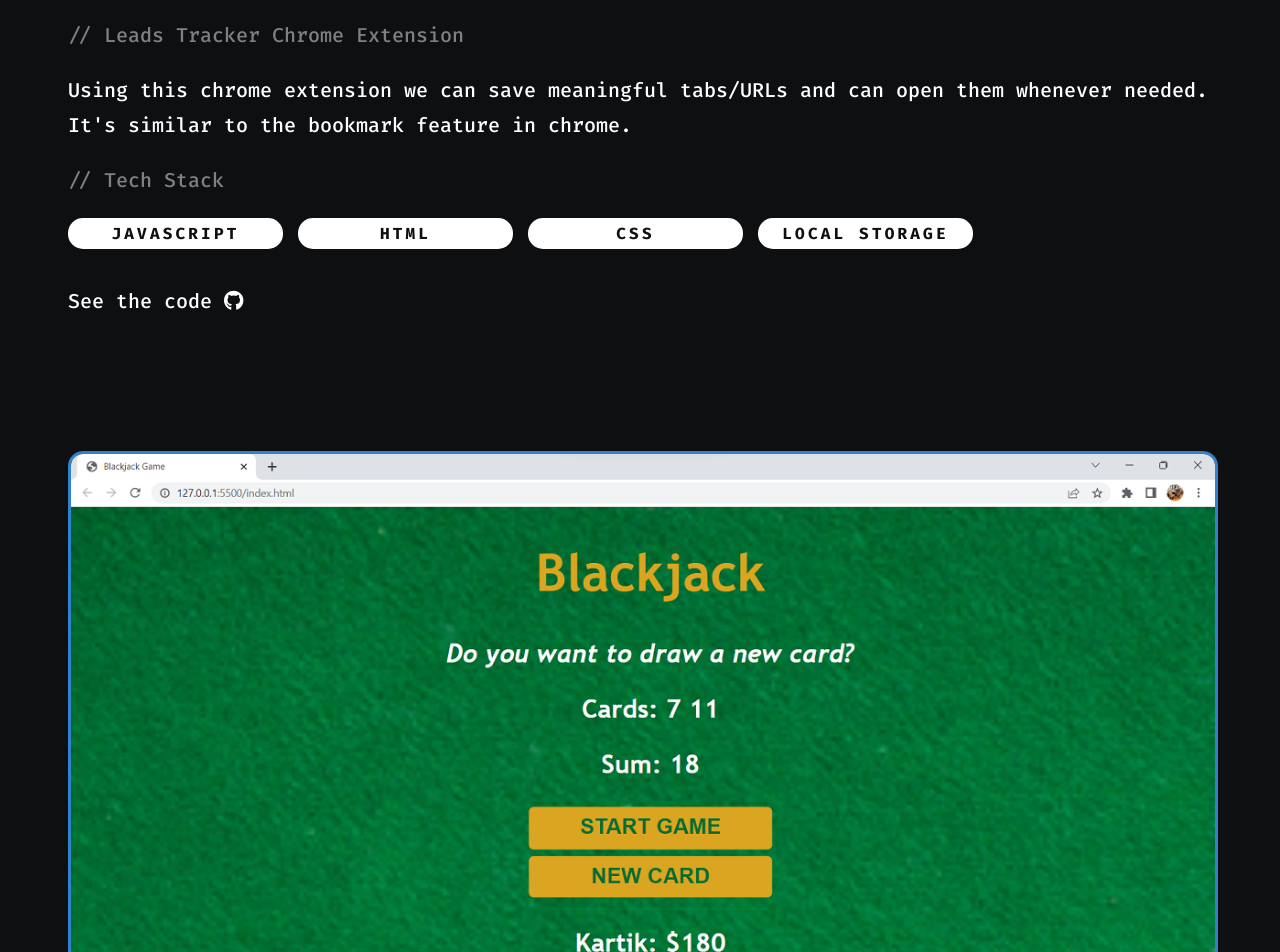
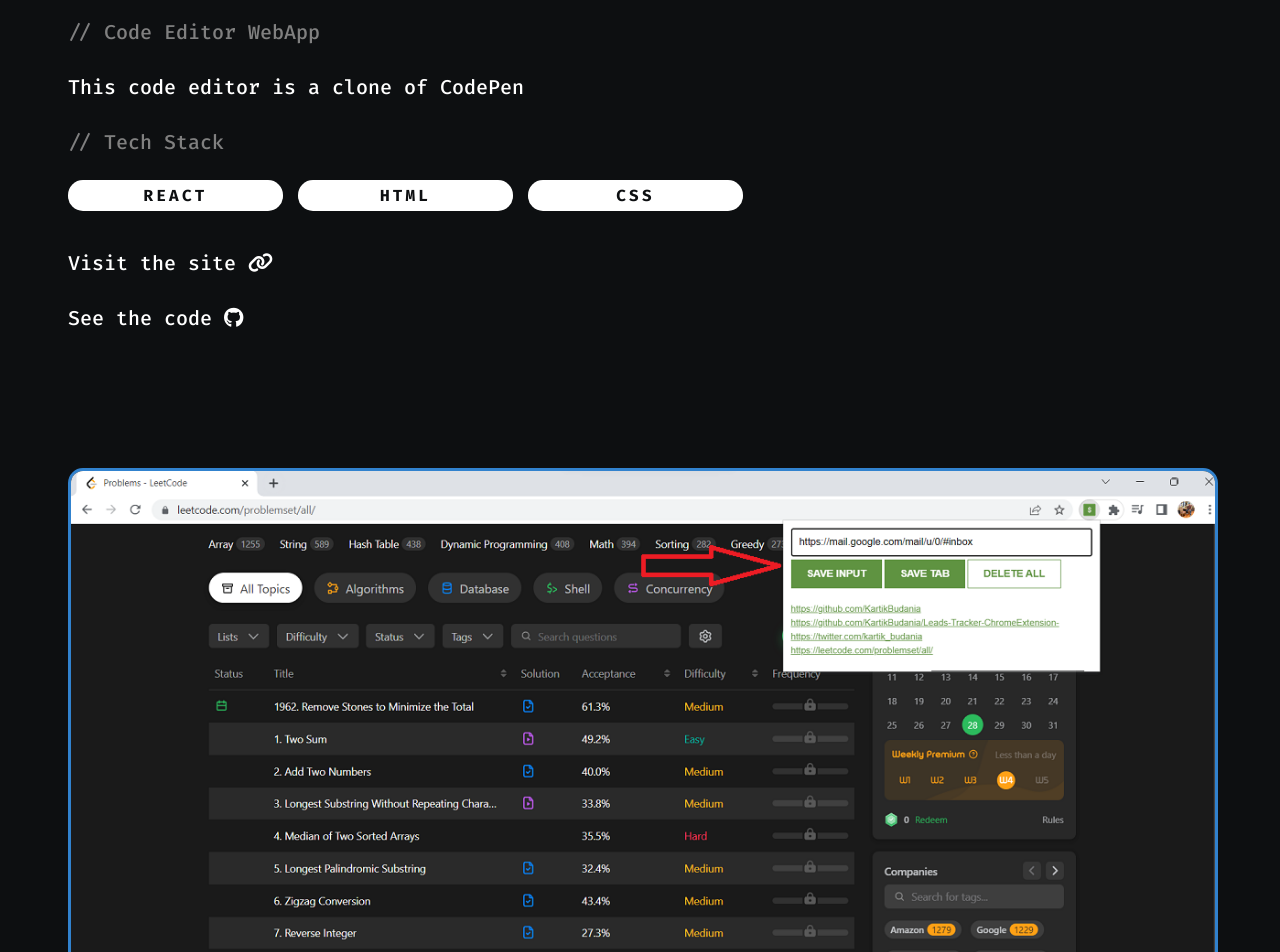
Before and after one commit to KartikBudania/portfolio, a React (Create React App) app: page / in a window 1280 px wide. Shown: the part 1580-2532 px from the top of the page. Built offline with nearby package versions, Linux system fonts and the light colour scheme.

Commit message:
added new project of code editor into portfolio

```diff
--- a/src/Projects.js
+++ b/src/Projects.js
@@ -3,6 +3,7 @@
 import blackjack from './blackjack.png';
 import colorPicker from './colorPicker.png';
 import portfolio from './portfolio.png';
+import codeEditor from './Code-Editor.png'
 
 const Projects= ()=>{
     return(
@@ -10,7 +11,20 @@
             <h1>{'<wrapper id= "work">'}</h1>
             <div className="projects">
                 <div className="project">
-                    <img src={leads} id="firstimg"></img>
+                    <img src={codeEditor} id="firstimg"></img>
+                    <h2>// Code Editor WebApp</h2>
+                    <h3>This code editor is a clone of CodePen</h3>
+                    <h2>// Tech Stack</h2>
+                    <ul className="stacks">
+                        <li className="techstack">REACT</li>
+                        <li className="techstack">HTML</li>
+                        <li className="techstack">CSS</li>
+                    </ul>
+                    <h3><a href="https://kartikbudania.github.io/Code-Editor/" target="_blank">Visit the site <i className="fa-solid fa-link"></i></a></h3>
+                    <h3><a href="https://github.com/KartikBudania/Code-Editor" target="_blank">See the code <i className="fa-brands fa-github"></i></a></h3>
+                </div>
+                <div className="project">
+                    <img src={leads} ></img>
                     <h2>// Leads Tracker Chrome Extension</h2>
                     <h3>Using this chrome extension we can save meaningful tabs/URLs and can open them whenever needed. It's similar to the bookmark feature in chrome.</h3>
                     <h2>// Tech Stack</h2>
```
